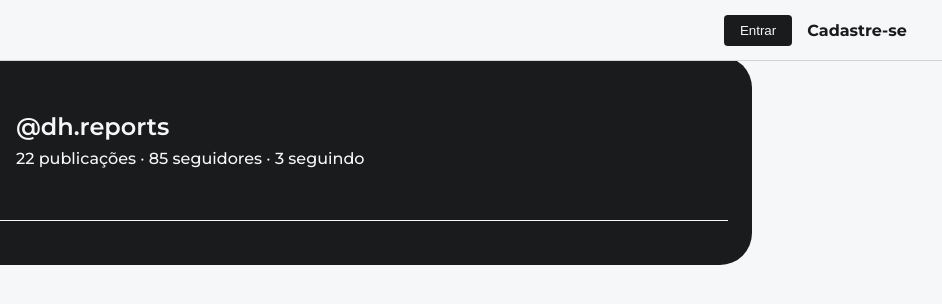
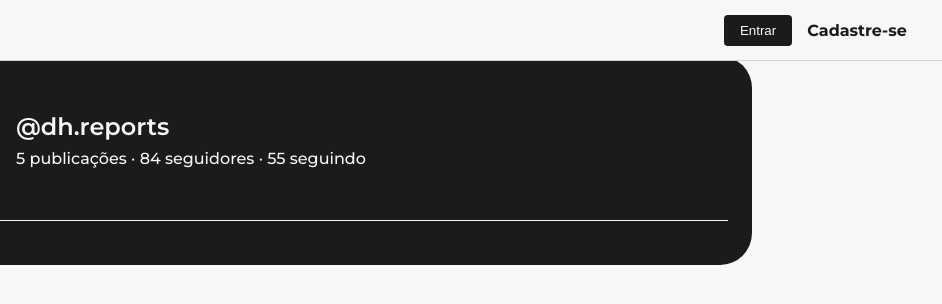
Before and after one commit to DiegoReports/alura-instabytes-frontend, a website built with Parcel: page index.html in a window 1280 px wide. Shown: the full height of the page, 338-1280 px from the left. Built offline with nearby package versions, Linux system fonts and the light colour scheme; no server answers; a web font is replaced by a local one.

Commit message:
Update: Edit content html

```diff
--- a/index.html
+++ b/index.html
@@ -30,7 +30,7 @@
                 alt="Foto de perfil Diego Henrique. Um cara que ama tecnologia e futebol" class="profile-pic" />
             <div class="profile-info">
                 <h1><a href="https://www.instagram.com/dh.reports" target="_blank">@dh.reports</a></h1>
-                <p>22 publicações · 85 seguidores · 3 seguindo</p>
+                <p>5 publicações · 84 seguidores · 55 seguindo</p>
             </div>
         </section>
 
```
